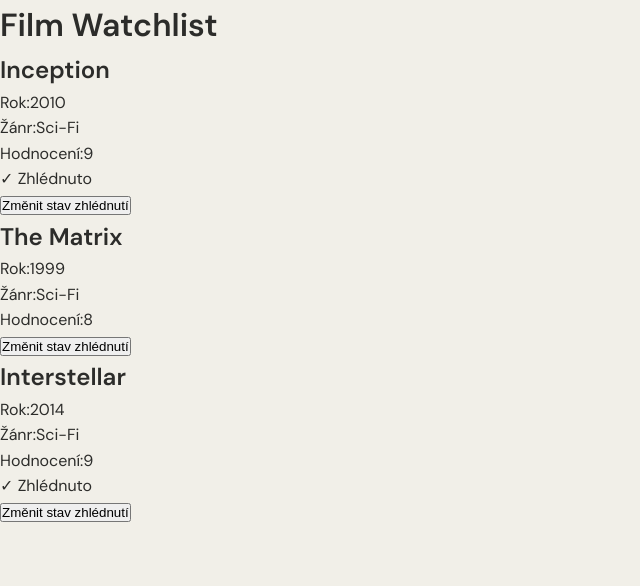
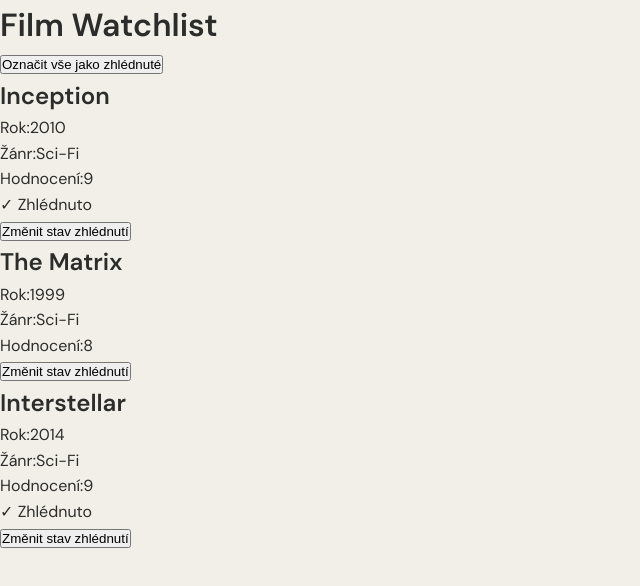
Before and after one commit to prcv00/4IT427_prcv00, a React (Vite) app: page / in a window 1280 px wide. Shown: the top 586 px of the page, without its empty margins (0-640 px from the left). Built offline with nearby package versions, Linux system fonts and the light colour scheme.

Commit message:
feat: Úkol 2 – useState, useEffect, custom hook useWatchlist

```diff
--- a/src/App.tsx
+++ b/src/App.tsx
@@ -1,36 +1,33 @@
 import { FilmCard } from "./components/FilmCard";
+import { useWatchlist } from "./hooks/useWatchlist";
 
-interface Film {
-  id: string;
+export interface Film {
   title: string;
   year: number;
   genre: string;
-  rating: 1|2|3|4|5|6|7|8|9|10;
+  rating: number;
   watched: boolean;
 }
 
 const initialFilms: Film[] = [
-  {id: "1", title: "Inception", year: 2010, genre: "Sci-Fi",rating: 9 ,watched: true },
-  {id: "2", title: "The Matrix", year: 1999, genre: "Sci-Fi",rating: 8 ,watched: false },
-  {id: "3", title: "Interstellar", year: 2014, genre: "Sci-Fi",rating: 9 ,watched: true },
+  { title: "Inception", year: 2010, genre: "Sci-Fi",rating: 9 ,watched: true },
+  { title: "The Matrix", year: 1999, genre: "Sci-Fi",rating: 8 ,watched: false },
+  { title: "Interstellar", year: 2014, genre: "Sci-Fi",rating: 9 ,watched: true },
 ]
 
 function App() {
-
-  const handleToggleWatched = (title: string) => {
-    console.log("Kliknuto na film: "+ title)
-  };
+  const {films, toggleWatched, markAllAsWatched} = useWatchlist(initialFilms)
 
   return (
     <main>
     <h1>Film Watchlist</h1>
+    <button onClick={markAllAsWatched}> Označit vše jako zhlédnuté</button>
     {
-      initialFilms.map((film) => (
-        <FilmCard title ={film.title} year={film.year} genre={film.genre} rating={film.rating} watched={film.watched} onToggleWatched={handleToggleWatched}/>
+      films.map((film) => (
+        <FilmCard key={film.title} {...film} onToggleWatched={toggleWatched(film.title)}/>
       ))
     }
     </main>
-
   );
 }
 
--- a/src/components/FilmCard.tsx
+++ b/src/components/FilmCard.tsx
@@ -1,20 +1,20 @@
-
 interface FilmCardProps {
     title: string;
     year: number;
     genre: string;
-    rating: 1|2|3|4|5|6|7|8|9|10;
+    rating: number;
     watched: boolean;
     onToggleWatched: (title:string) => void;
 }
 
 export function FilmCard({title, year, genre, rating, watched, onToggleWatched}: FilmCardProps) {
+    const isRatingValid = rating >= 1 && rating <= 10;
     return(
         <div className="filmCard">
             <h2>{title}</h2>
             <p>Rok:{year}</p>
             <p>Žánr:{genre}</p>
-            <p>Hodnocení:{rating}</p>
+            <p>Hodnocení:{isRatingValid ? rating : "Neplatné hodnocení"}</p>
             {watched && <p>✓ Zhlédnuto</p>}
             <button
                 className={`btn btn-primary`}
--- /dev/null
+++ b/src/hooks/useWatchlist.ts
@@ -0,0 +1,24 @@
+import type { Film } from "@/App"
+import { useEffect, useState } from "react"
+
+export function useWatchlist(initialFilms: Film[]) {
+    const [films, setFilms] = useState(initialFilms)
+
+    function toggleWatched(title: string){
+        return () => (
+            setFilms(prev => prev.map(film =>
+            film.title === title? {...film, watched:!film.watched} : film
+        )))
+    }
+
+    function markAllAsWatched(){
+        return setFilms(prev => prev.map(film => ({...film, watched:true})))
+    }
+
+    useEffect(()=>{
+        const watchedCount = films.filter(f=>f.watched).length;
+        document.title = `Watchlist (${watchedCount}/${films.length}) zhlédnuto`
+    },[films]);
+
+    return {films, toggleWatched, markAllAsWatched}
+}
```
